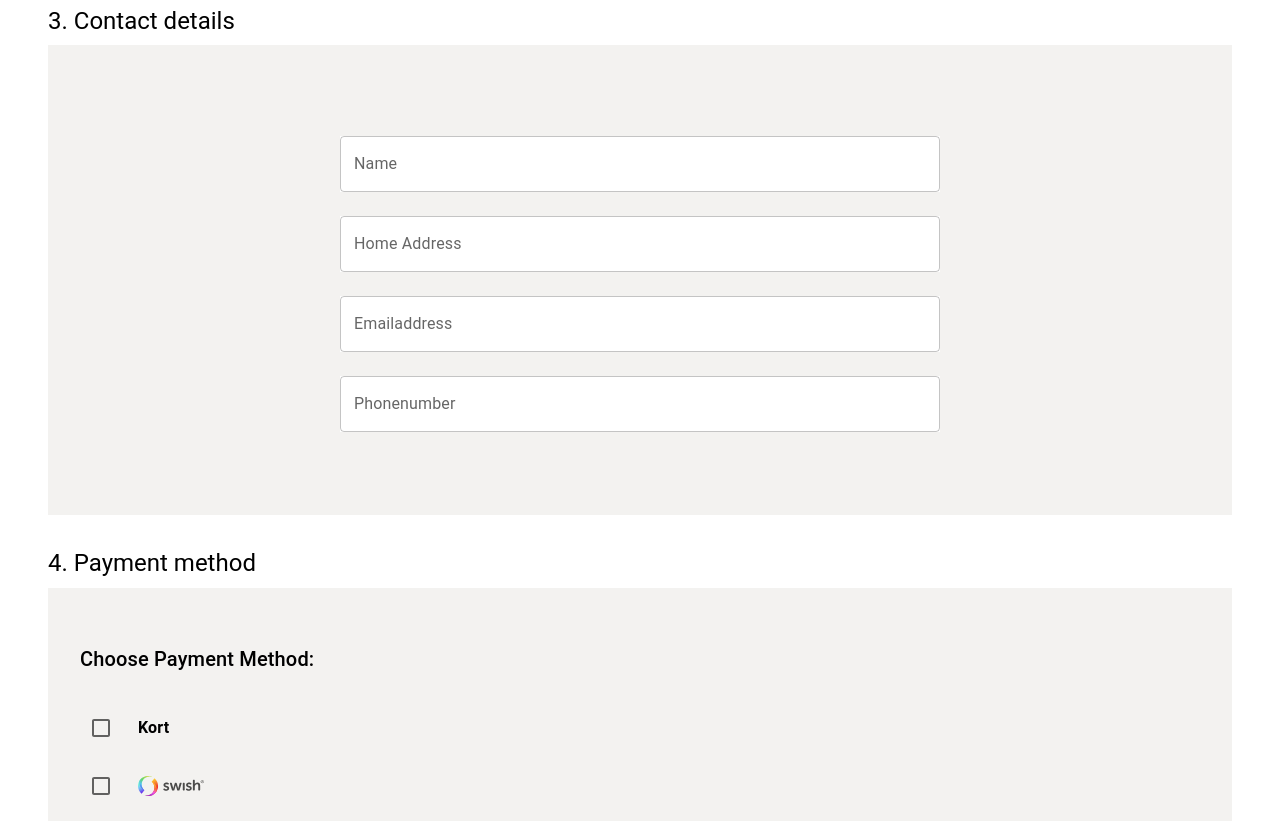
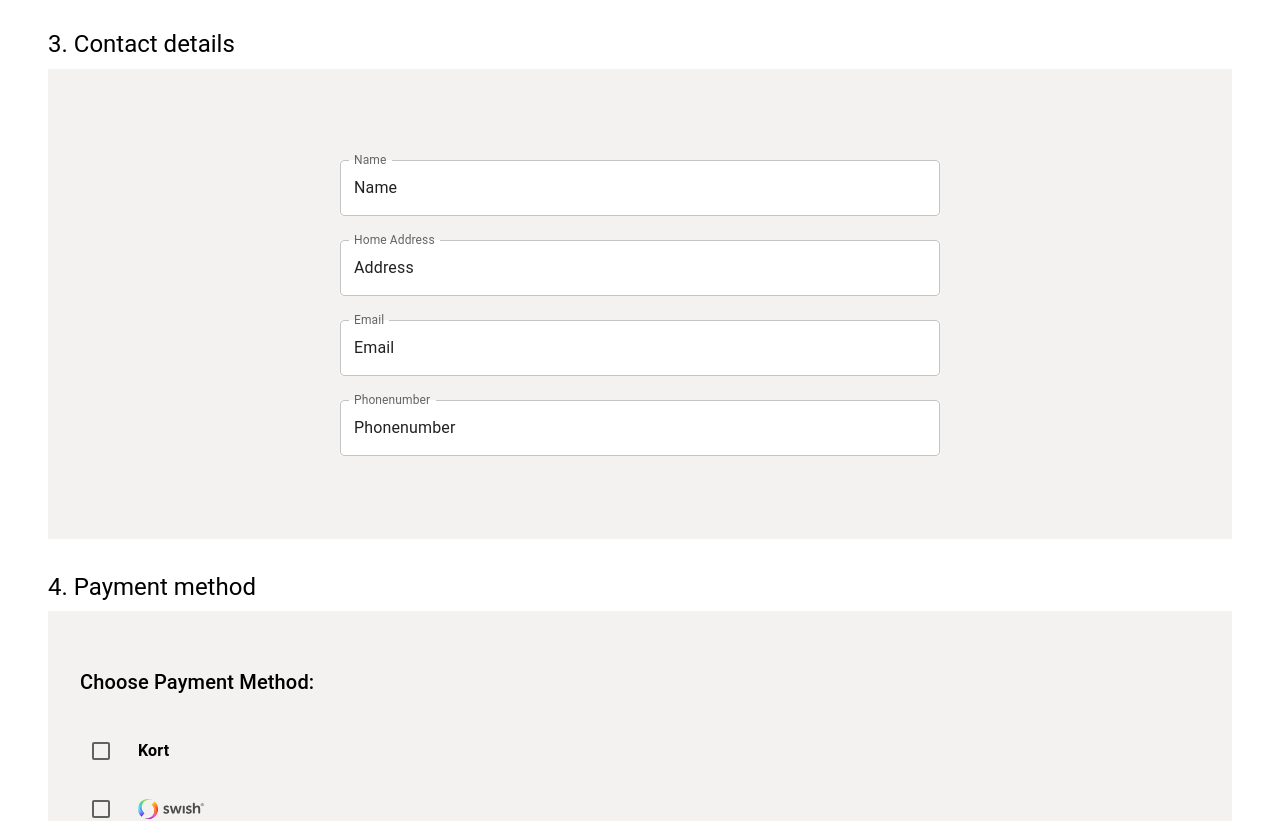
Before and after one commit to mirrenil/commeci-commeca-webbshop, a React (Create React App) app: page /checkoutpage in a window 1280 px wide. Shown: the part 980-1801 px from the top of the page. Built offline with nearby package versions, Linux system fonts and the light colour scheme; a web font is replaced by a local one.

Commit message:
added onChange for form in contact detail to to display errors on required fields
Co-authored-by: Millie Cheung <millie-wy@users.noreply.github.com>

```diff
--- a/src/components/CheckoutPage.tsx
+++ b/src/components/CheckoutPage.tsx
@@ -14,7 +14,40 @@ import SkrivbordAlba from "../assets/images/SkrivbordAlba.webp";
 import * as yup from "yup";
 import { useFormik } from "formik";
 
+interface FormValues {
+  name: string;
+  email: string;
+  address: string;
+  phonenumber: string;
+}
+
+const InitialValue: FormValues = {
+  name: "Name",
+  address: "Address",
+  email: "Email",
+  phonenumber: "Phonenumber",
+};
+
+const validationSchema = yup.object({
+  name: yup.string().required("Name is required"),
+  address: yup.string().required("Address is required"),
+  email: yup.string().required("Email is required"),
+  phonenumber: yup
+    .string()
+    .min(10, "Phonenumber should be minimum 10 characters"),
+});
+
 function CheckoutPage() {
+  const { values, errors, touched, handleSubmit, handleChange } =
+    useFormik<FormValues>({
+      initialValues: InitialValue,
+      validationSchema: validationSchema,
+      onSubmit: (values) => {
+        alert(JSON.stringify(values, null, 2));
+        console.log("submitted");
+      },
+    });
+
   return (
     <div style={{ display: "flex", flexDirection: "column", margin: "3rem" }}>
       <Typography variant="h5" gutterBottom style={{ marginTop: "1rem" }}>
@@ -47,13 +80,17 @@ function CheckoutPage() {
           <Typography style={{ fontWeight: "bold" }}>2999:-</Typography>
         </Box>
         <Typography
-          style={{ fontWeight: "bold", marginLeft: "2rem", marginTop: "1rem" }}
+          style={{
+            fontWeight: "bold",
+            marginLeft: "2rem",
+            marginTop: "1rem",
+          }}
           variant="h5"
         >
           Totalt:
         </Typography>
       </Box>
-
+      <form onSubmit={handleSubmit}>
         <Typography variant="h5" gutterBottom style={{ marginTop: "2rem" }}>
           2. Delivery method
         </Typography>
@@ -146,8 +183,11 @@ function CheckoutPage() {
               name="name"
               label="Name"
               type="text"
-            color="primary"
               margin="normal"
+              value={values.name}
+              onChange={handleChange}
+              error={touched.name && Boolean(errors.name)}
+              helperText={errors.name}
             />
             <TextField
               style={{
@@ -157,8 +197,11 @@ function CheckoutPage() {
               name="address"
               label="Home Address"
               type="text"
-            color="primary"
               margin="normal"
+              value={values.address}
+              onChange={handleChange}
+              error={touched.address && Boolean(errors.address)}
+              helperText={errors.address}
             />
             <TextField
               style={{
@@ -166,10 +209,13 @@ function CheckoutPage() {
               }}
               id="email-input"
               name="email"
-            label="Emailaddress"
+              label="Email"
               type="text"
-            color="primary"
               margin="normal"
+              value={values.email}
+              onChange={handleChange}
+              error={touched.address && Boolean(errors.email)}
+              helperText={errors.email}
             />
             <TextField
               style={{
@@ -179,8 +225,11 @@ function CheckoutPage() {
               name="phonenumber"
               label="Phonenumber"
               type="text"
-            color="primary"
               margin="normal"
+              value={values.phonenumber}
+              onChange={handleChange}
+              error={touched.phonenumber && Boolean(errors.phonenumber)}
+              helperText={errors.phonenumber}
             />
           </Box>
         </Box>
@@ -283,10 +332,12 @@ function CheckoutPage() {
               color: "white",
               letterSpacing: "3px",
             }}
+            type="submit"
           >
             Confirm purchase
           </Button>
         </Box>
+      </form>
     </div>
   );
 }
```
Lines whose indentation alone changed are shown as unchanged.
